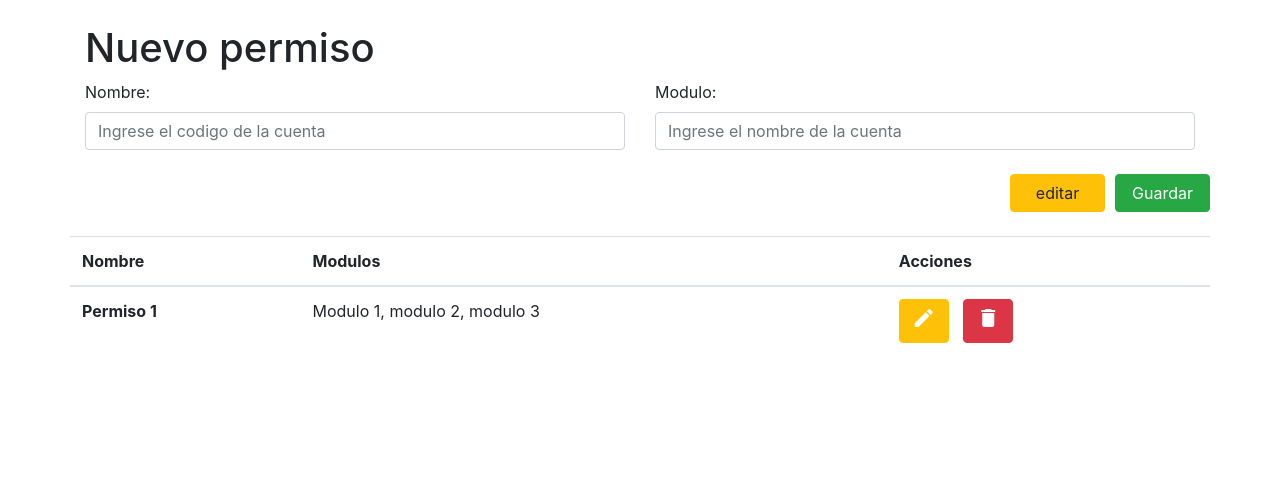
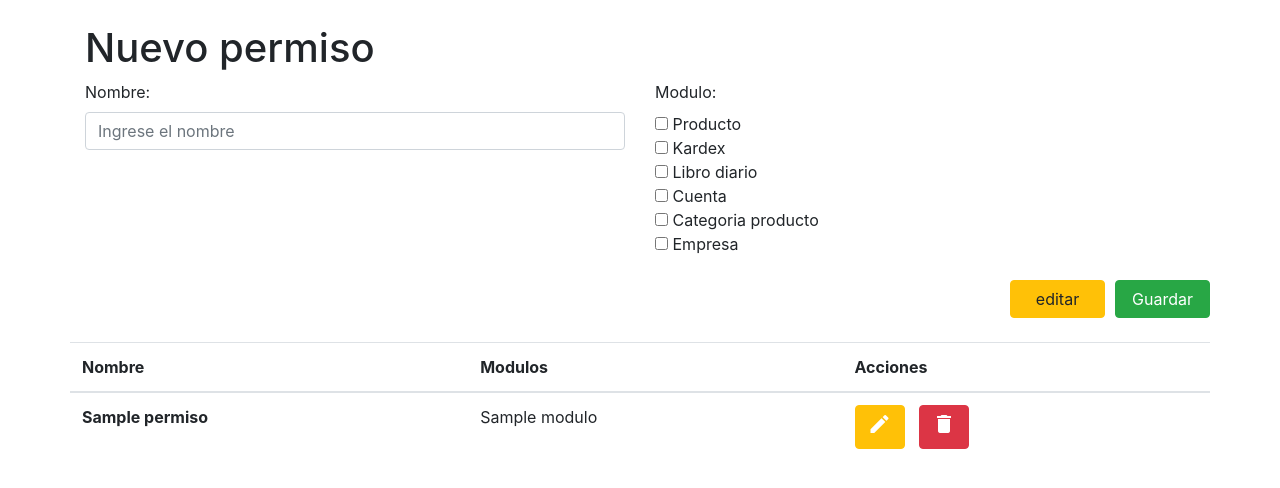
Before and after one commit to OrellanaGC/Sist-Cont, a Django app: template templates/permiso/permiso.html in a window 1280 px wide. Shown: the part 56-544 px from the top of the page. Run offline with Django 3.2, Linux system fonts and the light colour scheme; the template is opened without the code that fills it: most values are stand-ins (such as "Sample title", 1, 10 or a date in 2020); some libraries are stand-ins or nearby versions.

Commit message:
Nuevo permisos y listar permisos

```diff
--- a/templates/permiso/permiso.html
+++ b/templates/permiso/permiso.html
@@ -6,25 +6,67 @@
 {% endblock %}
 {% block content %}
     <!-- Inicio contenido -->
+    <form action="" method="POST">
+      {% csrf_token %}
       <div class="container">
         <h1>Nuevo permiso</h1>
         <div class='row'>
           <div class='col-6'>
             <label>Nombre:</label>
-          <input type="text" class="form-control" id="nombre"
-          placeholder="Ingrese el codigo de la cuenta">
+            <input type="text" class="form-control" name="nombre"
+            placeholder="Ingrese el nombre">
           </div>
           <div class='col-6'>
             <label>Modulo:</label>
-          <input type="text" class="form-control" id="nombre"
-          placeholder="Ingrese el nombre de la cuenta">
+            <div class="form-check">
+              <input class="form-check-input position-static" type="checkbox" value=1
+              name="producto" id="producto">
+              <label class="form-check-label" for="producto">
+                Producto
+              </label>
+            </div>
+            <div class="form-check">
+              <input class="form-check-input position-static" type="checkbox" value=2
+              name="kardex" id="kardex">
+              <label class="form-check-label" for="kardex">
+                Kardex
+              </label>
+            </div>
+            <div class="form-check">
+              <input class="form-check-input position-static" type="checkbox" value=3
+              name="libroDiario" id="libroDiario">
+              <label class="form-check-label" for="libroDiario">
+                Libro diario
+              </label>
+            </div>
+            <div class="form-check">
+              <input class="form-check-input position-static" type="checkbox" value=4
+              name="cuenta" id="cuenta">
+              <label class="form-check-label" for="cuenta">
+                Cuenta
+              </label>
+            </div>
+            <div class="form-check">
+              <input class="form-check-input position-static" type="checkbox" value=5
+              name="categoriaProducto" id="categoriaProducto">
+              <label class="form-check-label" for="categoriaProducto">
+                Categoria producto
+              </label>
+            </div>
+            <div class="form-check">
+              <input class="form-check-input position-static" type="checkbox" value=6
+              name="empresa" id="empresa">
+              <label class="form-check-label" for="empresa">
+                Empresa
+              </label>
+            </div>
           </div>
         </div>
         <br/>
         <div class="row justify-content-end">
           <button type="button" class="btn btn-warning col-1">editar</button>
           <!-- ya saabes como furula esto lizama -->
-        <button type="button" class="btn btn-success col-1 espacio_izquierda">Guardar</button>
+          <button type="submit" class="btn btn-success col-1 espacio_izquierda">Guardar</button>
         </div>
         <br/>
         <div class="row">
@@ -37,19 +79,28 @@
               </tr>
             </thead>
             <tbody>
+              {% if permisos %}
+                {% for permiso in permisos %}
                   <tr>
-              <th scope="row">Permiso 1</th>
-              <td>Modulo 1, modulo 2, modulo 3</td>
+                    <th scope="row">{{permiso.nombre}}</th>
                     <td>
-              <button type="button" class="btn btn-warning">
-                <i class="material-icons text-white">edit</i></button>
-              <button type="button" class="btn btn-danger text-white espacio_izquierda">
-                <i class="material-icons">delete</i></button>
+                    {% for modulo in permiso.modulo.all %}
+                      {{modulo.nombre}}
+                    {% endfor %}
+                    </td>
+                    <td>
+                    <a href='#' class="btn btn-warning">
+                      <i class="material-icons text-white">edit</i></a>
+                    <a href='#' class="btn btn-danger text-white espacio_izquierda">
+                      <i class="material-icons">delete</i></a>
                     </td>
                   </tr>
+                {% endfor %}
+              {% endif %}
             </tbody>
           </table>
         </div>
       </div>
+    </form>
     <!-- Fin contenido -->
 {% endblock content %}
```
Also changed, not shown: apps/permiso/views.py (+27 -2 lines). Lines whose indentation alone changed are shown as unchanged.
